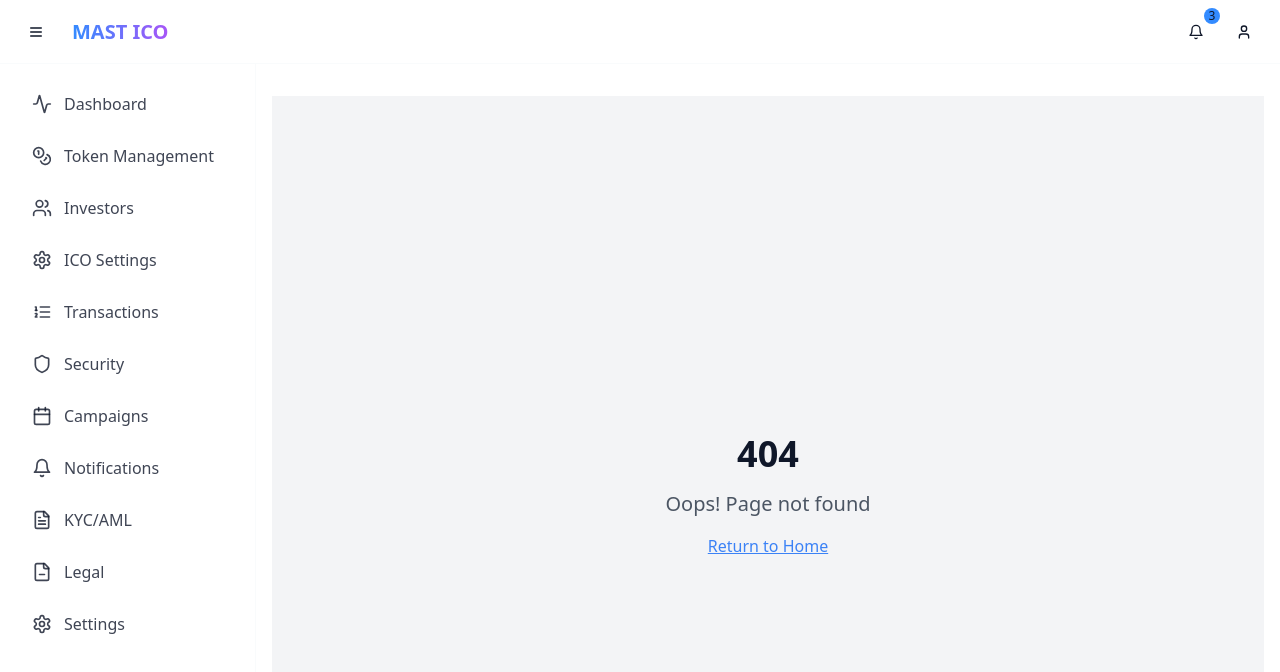
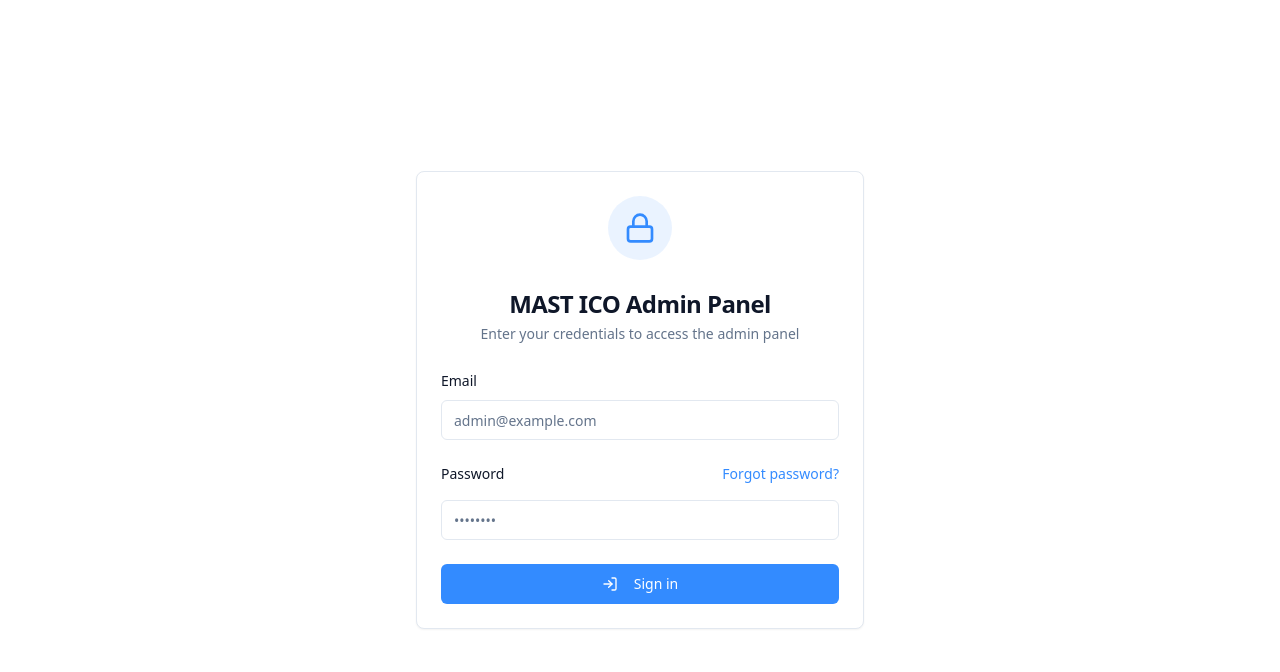
Before and after one commit to kajlasanamdeep/mast-ico-admin, a React (Vite) app: page /login in a window 1280 px wide. Before the commit this address had no page. Shown: the top 672 px of the page. Built offline with nearby package versions, Linux system fonts and the light colour scheme.

Commit message:
feat: Add login page
Add the login page with basic form and styling.

```diff
--- a/src/App.tsx
+++ b/src/App.tsx
@@ -6,7 +6,10 @@ import { QueryClient, QueryClientProvider } from "@tanstack/react-query";
 import { BrowserRouter, Routes, Route } from "react-router-dom";
 import { SidebarProvider } from "./components/sidebar/SidebarContext";
 import { ThemeProvider } from "./providers/ThemeProvider";
+import { AuthProvider } from "./contexts/AuthContext";
 import Layout from "./components/layout/Layout";
+import ProtectedRoute from "./components/auth/ProtectedRoute";
+import Login from "./pages/Login";
 import Dashboard from "./pages/Dashboard";
 import TokenManagement from "./pages/TokenManagement";
 import InvestorManagement from "./pages/InvestorManagement";
@@ -24,13 +27,16 @@ const queryClient = new QueryClient();
 
 const App = () => (
   <QueryClientProvider client={queryClient}>
+    <BrowserRouter>
       <ThemeProvider>
         <TooltipProvider>
+          <AuthProvider>
             <SidebarProvider>
               <Toaster />
               <Sonner />
-          <BrowserRouter>
               <Routes>
+                <Route path="/login" element={<Login />} />
+                <Route element={<ProtectedRoute />}>
                   <Route path="/" element={<Layout />}>
                     <Route index element={<Dashboard />} />
                     <Route path="token-management" element={<TokenManagement />} />
@@ -45,11 +51,13 @@ const App = () => (
                     <Route path="settings" element={<Settings />} />
                     <Route path="*" element={<NotFound />} />
                   </Route>
+                </Route>
               </Routes>
-          </BrowserRouter>
             </SidebarProvider>
+          </AuthProvider>
         </TooltipProvider>
       </ThemeProvider>
+    </BrowserRouter>
   </QueryClientProvider>
 );
 
--- /dev/null
+++ b/src/components/auth/ProtectedRoute.tsx
@@ -0,0 +1,15 @@
+
+import { Navigate, Outlet } from "react-router-dom";
+import { useAuth } from "@/contexts/AuthContext";
+
+const ProtectedRoute = () => {
+  const { isAuthenticated } = useAuth();
+
+  if (!isAuthenticated) {
+    return <Navigate to="/login" replace />;
+  }
+
+  return <Outlet />;
+};
+
+export default ProtectedRoute;
--- a/src/components/layout/Header.tsx
+++ b/src/components/layout/Header.tsx
@@ -1,7 +1,8 @@
 
-import { Bell, Menu, User } from "lucide-react";
+import { Bell, Menu, User, LogOut } from "lucide-react";
 import { Button } from "@/components/ui/button";
 import { useSidebar } from "../sidebar/SidebarContext";
+import { useAuth } from "@/contexts/AuthContext";
 import {
   DropdownMenu,
   DropdownMenuContent,
@@ -14,6 +15,7 @@ import {
 
 const Header = () => {
   const { toggleSidebar } = useSidebar();
+  const { logout } = useAuth();
 
   return (
     <header className="h-16 border-b border-border/20 bg-background sticky top-0 z-40">
@@ -53,7 +55,11 @@ const Header = () => {
                 <DropdownMenuItem>Help</DropdownMenuItem>
               </DropdownMenuGroup>
               <DropdownMenuSeparator />
-              <DropdownMenuItem className="text-destructive">
+              <DropdownMenuItem
+                className="text-destructive"
+                onClick={logout}
+              >
+                <LogOut className="mr-2 h-4 w-4" />
                 Log Out
               </DropdownMenuItem>
             </DropdownMenuContent>
--- /dev/null
+++ b/src/contexts/AuthContext.tsx
@@ -0,0 +1,47 @@
+
+import React, { createContext, useState, useEffect, useContext } from "react";
+import { useNavigate } from "react-router-dom";
+
+interface AuthContextType {
+  isAuthenticated: boolean;
+  login: () => void;
+  logout: () => void;
+}
+
+const AuthContext = createContext<AuthContextType | undefined>(undefined);
+
+export const AuthProvider = ({ children }: { children: React.ReactNode }) => {
+  const [isAuthenticated, setIsAuthenticated] = useState<boolean>(false);
+  const navigate = useNavigate();
+
+  useEffect(() => {
+    // Check if user is logged in from localStorage
+    const loggedInStatus = localStorage.getItem("isLoggedIn");
+    setIsAuthenticated(loggedInStatus === "true");
+  }, []);
+
+  const login = () => {
+    setIsAuthenticated(true);
+    localStorage.setItem("isLoggedIn", "true");
+  };
+
+  const logout = () => {
+    setIsAuthenticated(false);
+    localStorage.removeItem("isLoggedIn");
+    navigate("/login");
+  };
+
+  return (
+    <AuthContext.Provider value={{ isAuthenticated, login, logout }}>
+      {children}
+    </AuthContext.Provider>
+  );
+};
+
+export const useAuth = () => {
+  const context = useContext(AuthContext);
+  if (context === undefined) {
+    throw new Error("useAuth must be used within an AuthProvider");
+  }
+  return context;
+};
--- /dev/null
+++ b/src/pages/Login.tsx
@@ -0,0 +1,124 @@
+
+import { useState } from "react";
+import { useNavigate } from "react-router-dom";
+import { toast } from "@/hooks/use-toast";
+import { Button } from "@/components/ui/button";
+import { Input } from "@/components/ui/input";
+import { Label } from "@/components/ui/label";
+import { Card, CardContent, CardDescription, CardFooter, CardHeader, CardTitle } from "@/components/ui/card";
+import { Lock, LogIn } from "lucide-react";
+
+const Login = () => {
+  const [email, setEmail] = useState("");
+  const [password, setPassword] = useState("");
+  const [loading, setLoading] = useState(false);
+  const navigate = useNavigate();
+
+  // For demo purposes, hardcoded credentials
+  // In a real app, this would be replaced with proper authentication
+  const handleLogin = (e: React.FormEvent) => {
+    e.preventDefault();
+    setLoading(true);
+
+    // Simple validation
+    if (!email || !password) {
+      toast({
+        title: "Error",
+        description: "Please enter both email and password.",
+        variant: "destructive",
+      });
+      setLoading(false);
+      return;
+    }
+
+    // Demo credentials check
+    setTimeout(() => {
+      if (email === "admin@example.com" && password === "admin123") {
+        toast({
+          title: "Success",
+          description: "Login successful. Welcome back!",
+        });
+        // Store login state in localStorage (for demo purposes)
+        localStorage.setItem("isLoggedIn", "true");
+        navigate("/");
+      } else {
+        toast({
+          title: "Error",
+          description: "Invalid credentials. Try admin@example.com / admin123",
+          variant: "destructive",
+        });
+      }
+      setLoading(false);
+    }, 800); // Artificial delay to simulate API call
+  };
+
+  return (
+    <div className="flex min-h-screen items-center justify-center bg-background p-4">
+      <Card className="w-full max-w-md">
+        <CardHeader className="space-y-1">
+          <div className="flex justify-center mb-6">
+            <div className="rounded-full bg-primary/10 p-4">
+              <Lock className="h-8 w-8 text-primary" />
+            </div>
+          </div>
+          <CardTitle className="text-2xl font-bold text-center">MAST ICO Admin Panel</CardTitle>
+          <CardDescription className="text-center">
+            Enter your credentials to access the admin panel
+          </CardDescription>
+        </CardHeader>
+        <form onSubmit={handleLogin}>
+          <CardContent className="space-y-4">
+            <div className="space-y-2">
+              <Label htmlFor="email">Email</Label>
+              <Input
+                id="email"
+                type="email"
+                placeholder="admin@example.com"
+                value={email}
+                onChange={(e) => setEmail(e.target.value)}
+                required
+              />
+            </div>
+            <div className="space-y-2">
+              <div className="flex items-center justify-between">
+                <Label htmlFor="password">Password</Label>
+                <Button variant="link" size="sm" className="px-0 font-normal">
+                  Forgot password?
+                </Button>
+              </div>
+              <Input
+                id="password"
+                type="password"
+                placeholder="••••••••"
+                value={password}
+                onChange={(e) => setPassword(e.target.value)}
+                required
+              />
+            </div>
+          </CardContent>
+          <CardFooter>
+            <Button
+              type="submit"
+              className="w-full"
+              disabled={loading}
+            >
+              {loading ? (
+                <div className="flex items-center gap-2">
+                  <span className="h-4 w-4 animate-spin rounded-full border-2 border-current border-t-transparent"></span>
+                  Signing in...
+                </div>
+              ) : (
+                <>
+                  <LogIn className="mr-2 h-4 w-4" />
+                  Sign in
+                </>
+              )}
+            </Button>
+          </CardFooter>
+        </form>
+      </Card>
+    </div>
+  );
+};
+
+export default Login;
```
Lines whose indentation alone changed are shown as unchanged.
